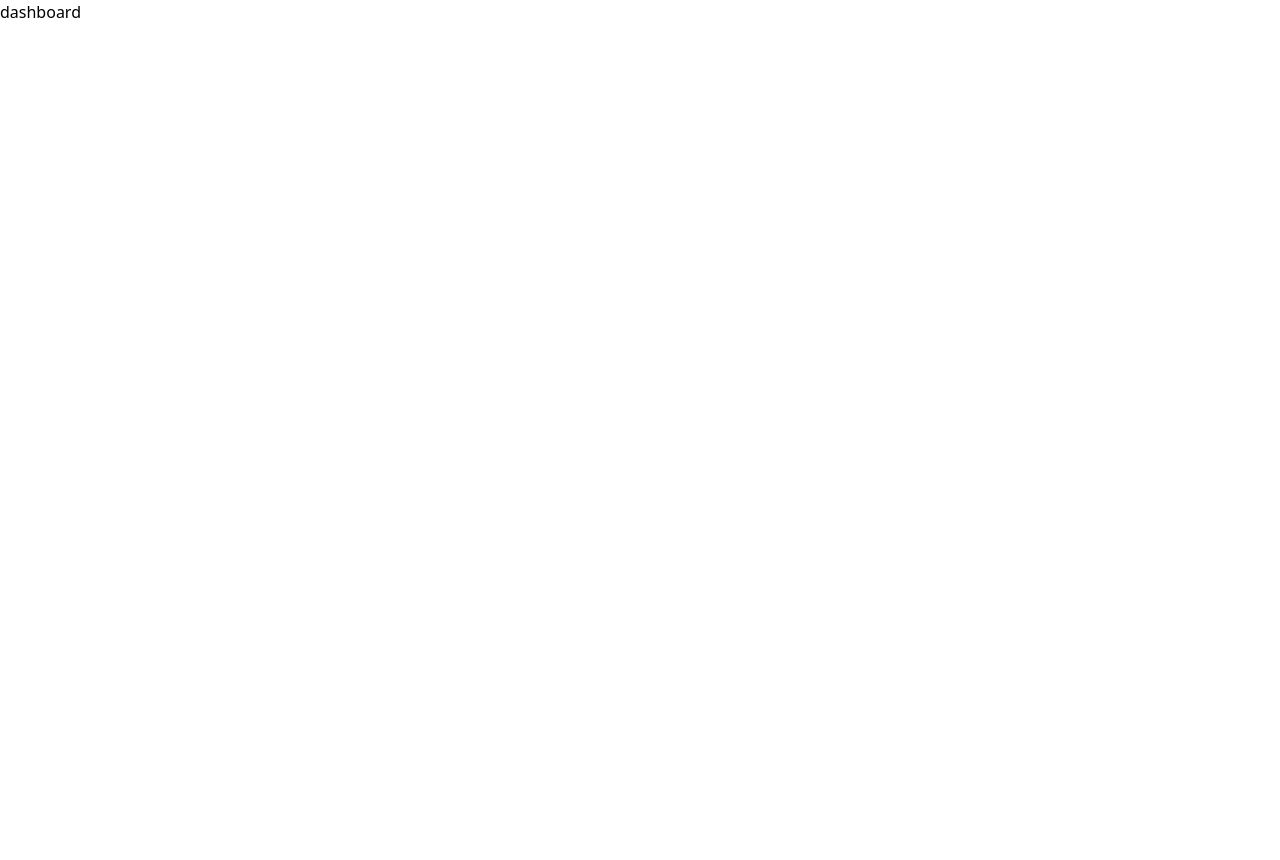
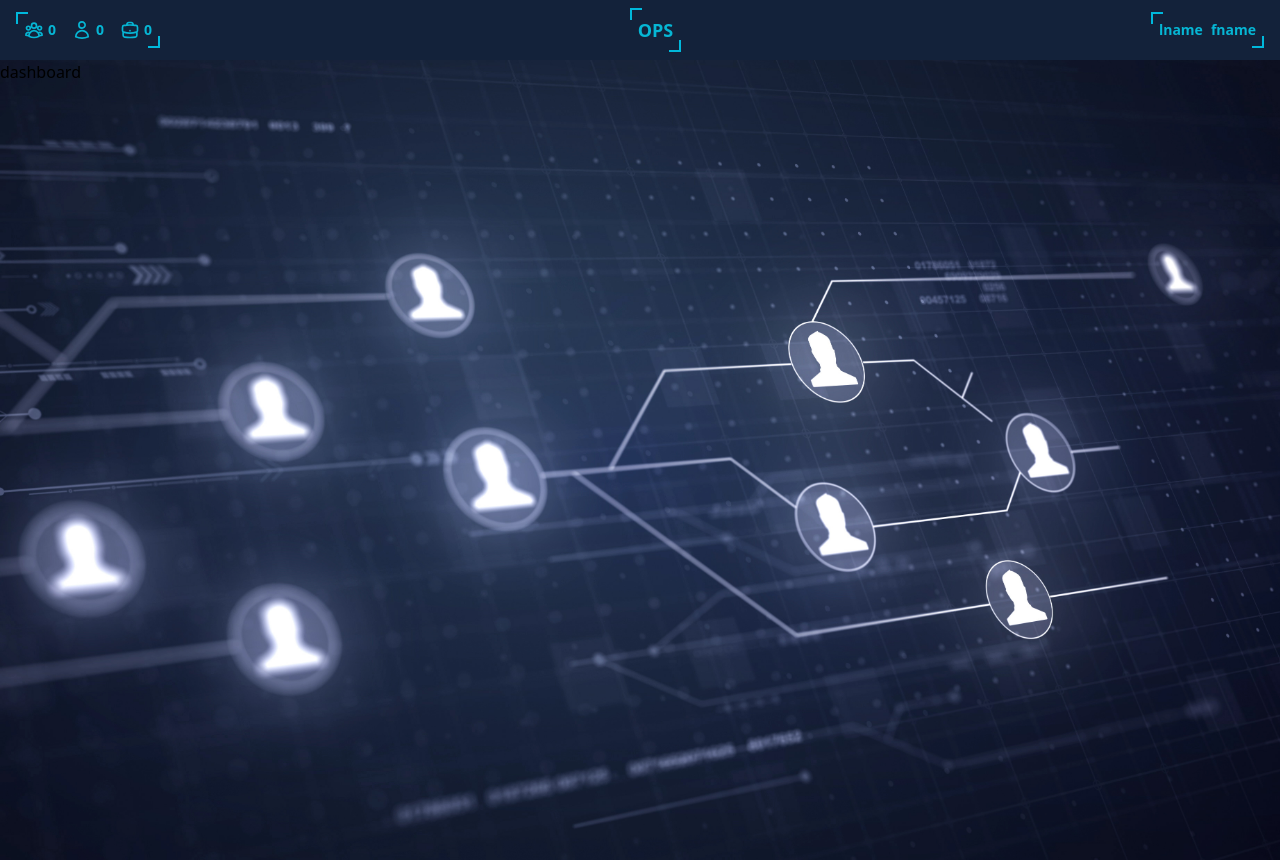
Before and after one commit to wallcreation/OPS-Front, a Vue app: page /admin/dashboard in a window 1280 px wide. Before the commit the page ends 800 px from the top, so only its background shows below. Built offline with nearby package versions, Linux system fonts and the light colour scheme.

Commit message:
feat: add AdminHeader component with layout and icons

```diff
--- a/src/components/AdminHader.vue
+++ /dev/null
@@ -1,2 +0,0 @@
-<script setup></script>
-<template></template>
--- /dev/null
+++ b/src/components/AdminHeader.vue
@@ -0,0 +1,79 @@
+<script setup>
+</script>
+<template>
+  <header class="w-full bg-[#13223A] text-[#06B6D4] px-4 py-2">
+    <div class="flex justify-between items-center font-bold">
+      <!-- Gauche -->
+      <div class="relative text-sm p-2 flex gap-4">
+        <p class="flex gap-1">
+          <svg
+            xmlns="http://www.w3.org/2000/svg"
+            fill="none"
+            viewBox="0 0 24 24"
+            stroke-width="2"
+            stroke="currentColor"
+            class="size-5"
+          >
+            <path
+              stroke-linecap="round"
+              stroke-linejoin="round"
+              d="M18 18.72a9.094 9.094 0 0 0 3.741-.479 3 3 0 0 0-4.682-2.72m.94 3.198.001.031c0 .225-.012.447-.037.666A11.944 11.944 0 0 1 12 21c-2.17 0-4.207-.576-5.963-1.584A6.062 6.062 0 0 1 6 18.719m12 0a5.971 5.971 0 0 0-.941-3.197m0 0A5.995 5.995 0 0 0 12 12.75a5.995 5.995 0 0 0-5.058 2.772m0 0a3 3 0 0 0-4.681 2.72 8.986 8.986 0 0 0 3.74.477m.94-3.197a5.971 5.971 0 0 0-.94 3.197M15 6.75a3 3 0 1 1-6 0 3 3 0 0 1 6 0Zm6 3a2.25 2.25 0 1 1-4.5 0 2.25 2.25 0 0 1 4.5 0Zm-13.5 0a2.25 2.25 0 1 1-4.5 0 2.25 2.25 0 0 1 4.5 0Z"
+            />
+          </svg>
+          0
+        </p>
+        <p class="flex gap-1">
+          <svg
+            xmlns="http://www.w3.org/2000/svg"
+            fill="none"
+            viewBox="0 0 24 24"
+            stroke-width="2"
+            stroke="currentColor"
+            class="size-5"
+          >
+            <path
+              stroke-linecap="round"
+              stroke-linejoin="round"
+              d="M15.75 6a3.75 3.75 0 1 1-7.5 0 3.75 3.75 0 0 1 7.5 0ZM4.501 20.118a7.5 7.5 0 0 1 14.998 0A17.933 17.933 0 0 1 12 21.75c-2.676 0-5.216-.584-7.499-1.632Z"
+            />
+          </svg>
+          0
+        </p>
+        <p class="flex gap-1">
+          <svg
+            xmlns="http://www.w3.org/2000/svg"
+            fill="none"
+            viewBox="0 0 24 24"
+            stroke-width="2"
+            stroke="currentColor"
+            class="size-5"
+          >
+            <path
+              stroke-linecap="round"
+              stroke-linejoin="round"
+              d="M20.25 14.15v4.25c0 1.094-.787 2.036-1.872 2.18-2.087.277-4.216.42-6.378.42s-4.291-.143-6.378-.42c-1.085-.144-1.872-1.086-1.872-2.18v-4.25m16.5 0a2.18 2.18 0 0 0 .75-1.661V8.706c0-1.081-.768-2.015-1.837-2.175a48.114 48.114 0 0 0-3.413-.387m4.5 8.006c-.194.165-.42.295-.673.38A23.978 23.978 0 0 1 12 15.75c-2.648 0-5.195-.429-7.577-1.22a2.016 2.016 0 0 1-.673-.38m0 0A2.18 2.18 0 0 1 3 12.489V8.706c0-1.081.768-2.015 1.837-2.175a48.111 48.111 0 0 1 3.413-.387m7.5 0V5.25A2.25 2.25 0 0 0 13.5 3h-3a2.25 2.25 0 0 0-2.25 2.25v.894m7.5 0a48.667 48.667 0 0 0-7.5 0M12 12.75h.008v.008H12v-.008Z"
+            />
+          </svg>
+          0
+        </p>
+        <div class="absolute top-0 left-0 border-t-2 border-l-2 border-cyan-500 w-3 h-3"></div>
+        <div class="absolute bottom-0 right-0 border-b-2 border-r-2 border-cyan-500 w-3 h-3"></div>
+      </div>
+
+      <!-- Centre -->
+      <div class="relative text-sm p-2">
+        <h1 class="text-lg text-center">OPS</h1>
+        <div class="absolute top-0 left-0 border-t-2 border-l-2 border-cyan-500 w-3 h-3"></div>
+        <div class="absolute bottom-0 right-0 border-b-2 border-r-2 border-cyan-500 w-3 h-3"></div>
+      </div>
+
+      <!-- Droite -->
+      <div class="relative text-sm p-2 flex gap-2">
+        <p>lname</p>
+        <p>fname</p>
+        <div class="absolute top-0 left-0 border-t-2 border-l-2 border-cyan-500 w-3 h-3"></div>
+        <div class="absolute bottom-0 right-0 border-b-2 border-r-2 border-cyan-500 w-3 h-3"></div>
+      </div>
+    </div>
+  </header>
+</template>
--- a/src/views/AdminView.vue
+++ b/src/views/AdminView.vue
@@ -3,9 +3,13 @@ import { ref } from 'vue'
 import { useRouter } from 'vue-router'
 import api from '@/api'
 import { onMounted } from 'vue'
+import AdminHeader from '@/components/AdminHeader.vue'
 onMounted(() => {})
 </script>
 
 <template>
-  <p>dashboard</p>
+  <AdminHeader />
+  <main class="bg-[url('/generalbg.jpg')] bg-cover h-screen w-full">
+    <p>dashboard</p>
+  </main>
 </template>
```
Also changed, not shown: public/generalbg.jpg (added).
